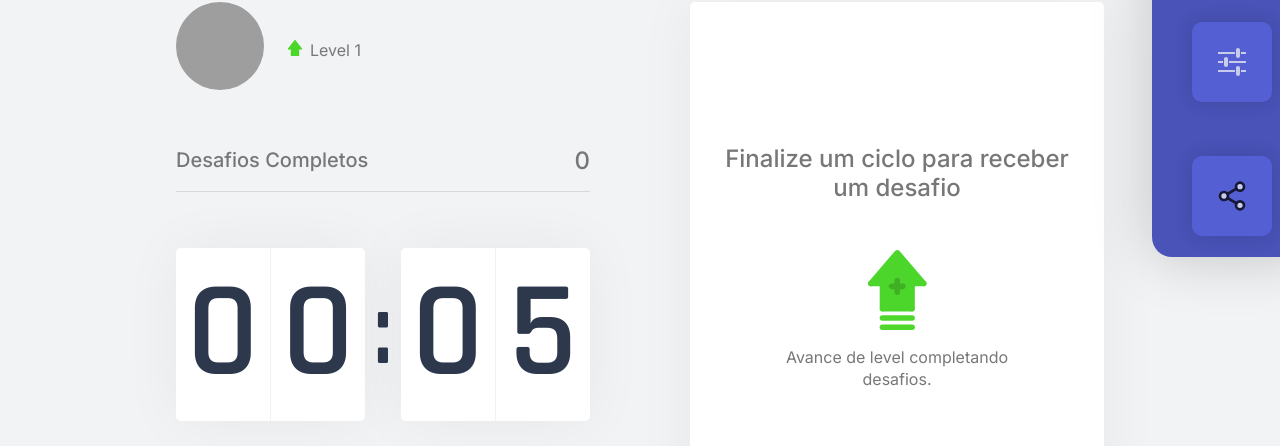
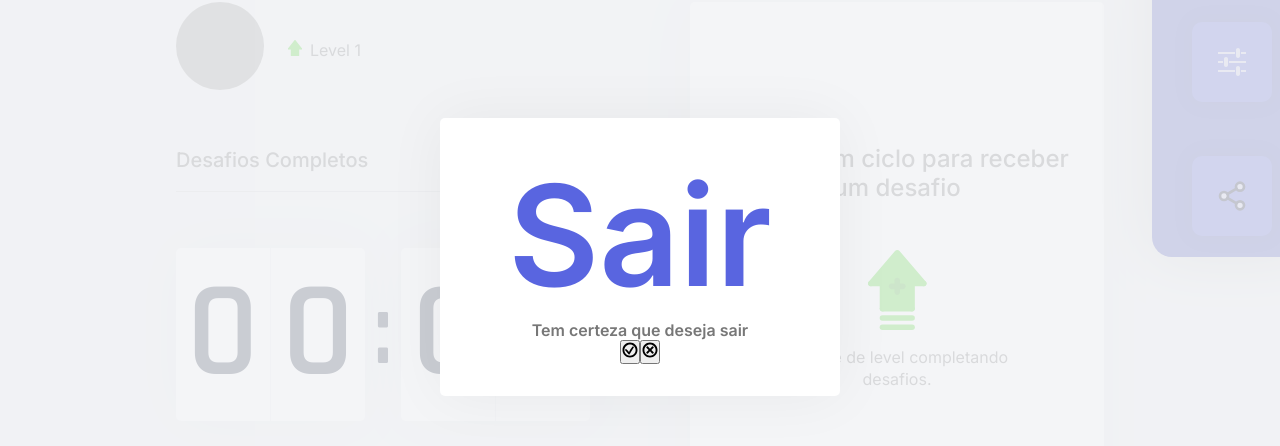
Before and after one commit to paichato/moveit-next, a Next.js app: page /moveit in a window 1280 px wide. Shown: the part 143-589 px from the top of the page. Built offline with nearby package versions, Linux system fonts and the light colour scheme; grey boxes are pictures that could not be loaded.

Commit message:
:construction: feat -> adding Logout files

```diff
--- /dev/null
+++ b/src/components/LogoutModal.tsx
@@ -0,0 +1,18 @@
+import {GiConfirmed, GiCancel} from 'react-icons/gi';
+import styles from '../styles/component/LogoutModal.module.css'
+
+
+export function LogoutModal(){
+    return(
+        <div className={styles.overlay}>
+            <div className={styles.container}>
+                <header>Sair</header>
+                <strong>Tem certeza que deseja sair</strong>
+                <section>
+                <button><GiConfirmed/></button>
+                <button><GiCancel/></button>
+                </section>
+            </div>
+        </div>
+    )
+}
--- /dev/null
+++ b/src/styles/component/LogoutModal.module.css
@@ -0,0 +1,31 @@
+.overlay{
+    background: rgba(242, 243, 245, 0.8);
+    position:fixed;
+    top: 0;
+    bottom: 0;
+    left: 0;
+    right: 0;
+
+    display: flex;
+    justify-content: center;
+    align-items: center;
+    z-index: 90;
+}
+
+.container{
+    background: var(--white);
+    width: 100%;
+    max-width: 400px;
+    padding: 2rem 3rem;
+    border-radius: 5px;
+    box-shadow: 0 0 60px rgba(0,0,0,0.05);
+    text-align: center;
+    position: relative;
+}
+
+.container header{
+    font-size: 8.75rem;
+    font-weight: 600;
+    color: var(--blue);
+
+}
```
